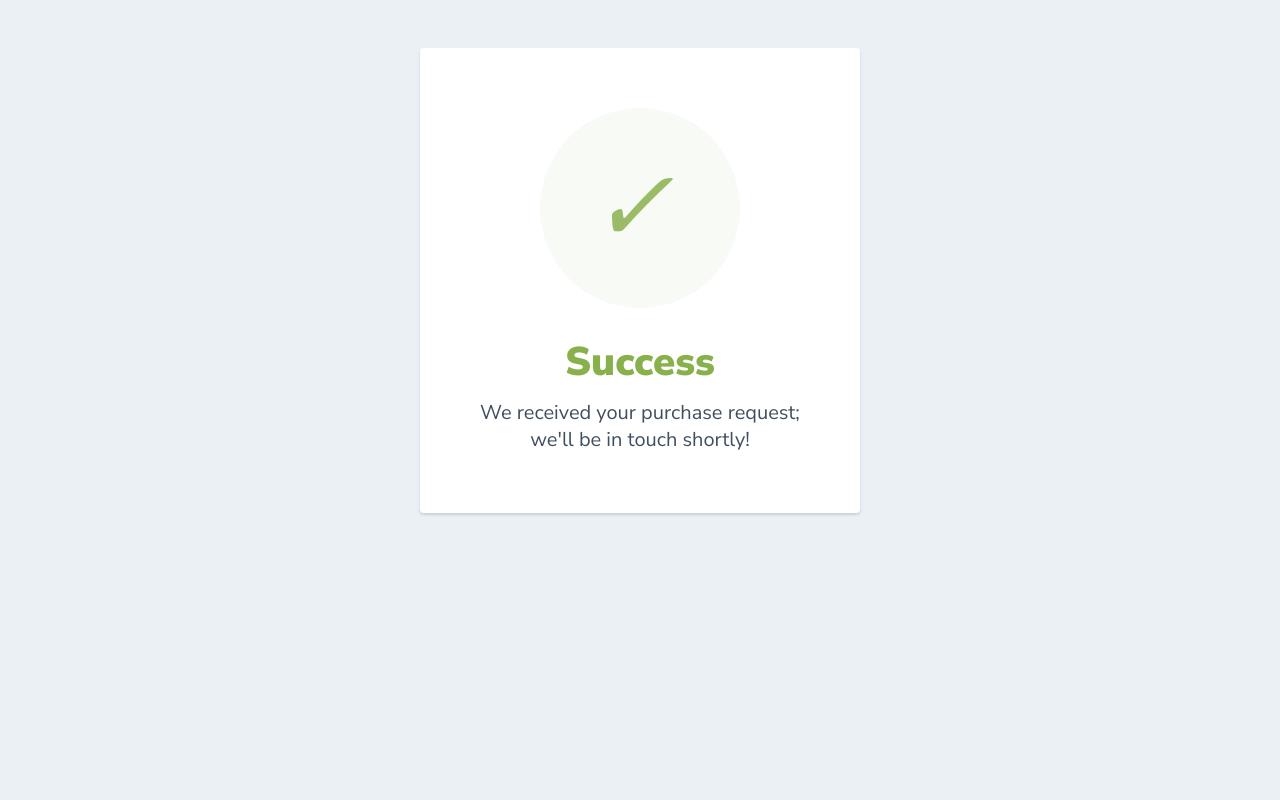
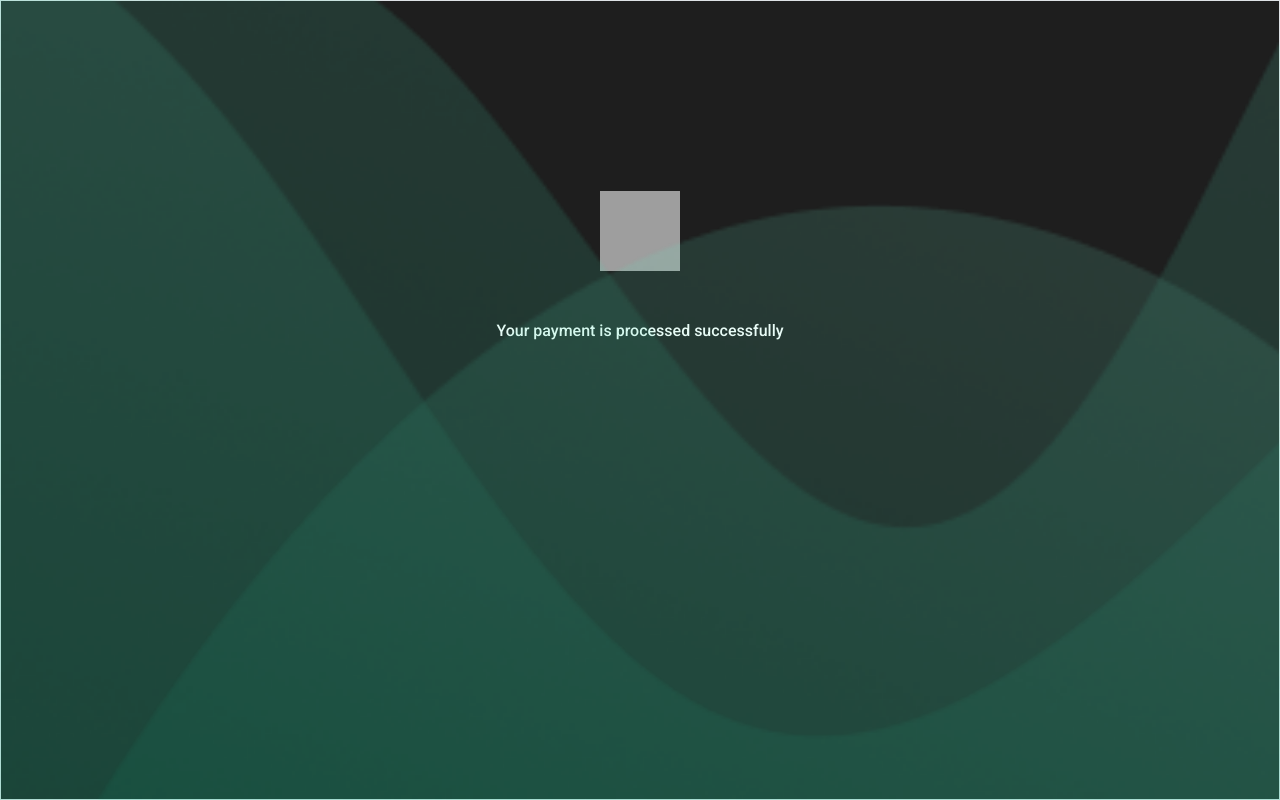
Before and after one commit to mytournament-in/success, a plain HTML site: page index.html in a window 1280 px wide. Drawn offline with nearby package versions, Linux system fonts and the light colour scheme; grey boxes are pictures that could not be loaded.

Commit message:
Add files via upload

```diff
--- a/index.html
+++ b/index.html
@@ -1,48 +1,32 @@
-<html>
+<!DOCTYPE html>
+<html lang="en">
   <head>
-    <link href="https://fonts.googleapis.com/css?family=Nunito+Sans:400,400i,700,900&display=swap" rel="stylesheet">
+    <meta charset="UTF-8" />
+    <link rel="stylesheet" href="style.css" />
+    <meta name="viewport" content="width=device-width, initial-scale=1.0" />
+    <link
+      href="https://cdn.jsdelivr.net/npm/bootstrap@5.3.1/dist/css/bootstrap.min.css"
+      rel="stylesheet"
+      integrity="sha384-4bw+/aepP/YC94hEpVNVgiZdgIC5+VKNBQNGCHeKRQN+PtmoHDEXuppvnDJzQIu9"
+      crossorigin="anonymous"
+    />
+    <title>Document</title>
   </head>
-    <style>
-      body {
-        text-align: center;
-        padding: 40px 0;
-        background: #EBF0F5;
-      }
-        h1 {
-          color: #88B04B;
-          font-family: "Nunito Sans", "Helvetica Neue", sans-serif;
-          font-weight: 900;
-          font-size: 40px;
-          margin-bottom: 10px;
-        }
-        p {
-          color: #404F5E;
-          font-family: "Nunito Sans", "Helvetica Neue", sans-serif;
-          font-size:20px;
-          margin: 0;
-        }
-      i {
-        color: #9ABC66;
-        font-size: 100px;
-        line-height: 200px;
-        margin-left:-15px;
-      }
-      .card {
-        background: white;
-        padding: 60px;
-        border-radius: 4px;
-        box-shadow: 0 2px 3px #C8D0D8;
-        display: inline-block;
-        margin: 0 auto;
-      }
-    </style>
-    <body>
-      <div class="card">
-      <div style="border-radius:200px; height:200px; width:200px; background: #F8FAF5; margin:0 auto;">
-        <i class="checkmark">✓</i>
+  <body>
+    <div class="container">
+      <div class="border d-flex justify-content-center data-holder text-container">
+        <div class="d-flex flex-column align-items-center">
+          <img
+            src="https://play-lh.googleusercontent.com/nIPh44om8eovCzG7Hj5eL4rsU1qRRlfP026EdcMoxkYAVFNayVSZAlrZAJvLzKcQIcCx=s150-rw"
+            height="80px"
+            width="80px"
+          />
+          <div class="msg pt-5">Your payment is processed successfully</div>
+        </div>
       </div>
-        <h1>Success</h1>
-        <p>We received your purchase request;<br/> we'll be in touch shortly!</p>
-      </div>
-    </body>
+    </div>
+    <div class="img-container">
+      <img src="./assets/bg.png" />
+    </div>
+  </body>
 </html>
--- /dev/null
+++ b/style.css
@@ -0,0 +1,30 @@
+@import url("https://fonts.googleapis.com/css2?family=Roboto:wght@300;500&display=swap");
+* {
+  margin: 0 !important;
+  padding: 0 !important;
+}
+body {
+  background-color: #1e1e1e !important;
+  width: fit-content;
+  height: 100vh;
+  overflow: hidden !important;
+}
+.img-container {
+  position: absolute;
+  bottom: 0 !important;
+  width: 100vw;
+}
+.img-container > img {
+  width: 100%;
+}
+.text-container {
+  height: 100vh;
+  width: 100vw;
+}
+.msg {
+  font-family: "Roboto", sans-serif;
+  color: white;
+}
+.data-holder {
+  padding-top: 190px !important;
+}
```
Also changed, not shown: assets/bg.png (added), assets/check-circle.png (added).
